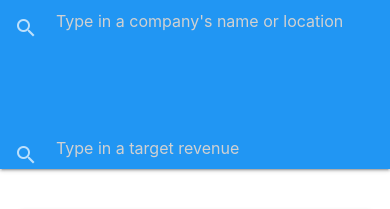
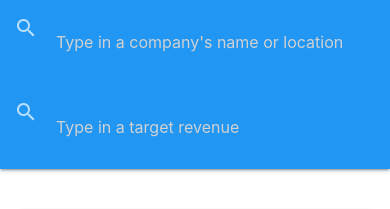
Before and after one commit to Zkang0729/insiten-code, a React (Create React App) app in the folder client/: page / in a window 390 px wide. Shown: the top 209 px of the page. Built offline with nearby package versions, Linux system fonts and the light colour scheme; no server answers.

Commit message:
Version1.0.1

```diff
--- a/client/src/components/layout/TargetBar.css
+++ b/client/src/components/layout/TargetBar.css
@@ -21,14 +21,10 @@ form {
     flex-direction: column;
   }
 
-  .searchBar {
+  .input-field.searchBar {
     width: 100%;
     background: #2196f3;
     height: 10vh;
-  }
-
-  .searchBar:nth-child(2) {
-    margin-top: 10vh;
   }
 
   nav.blue {
```
